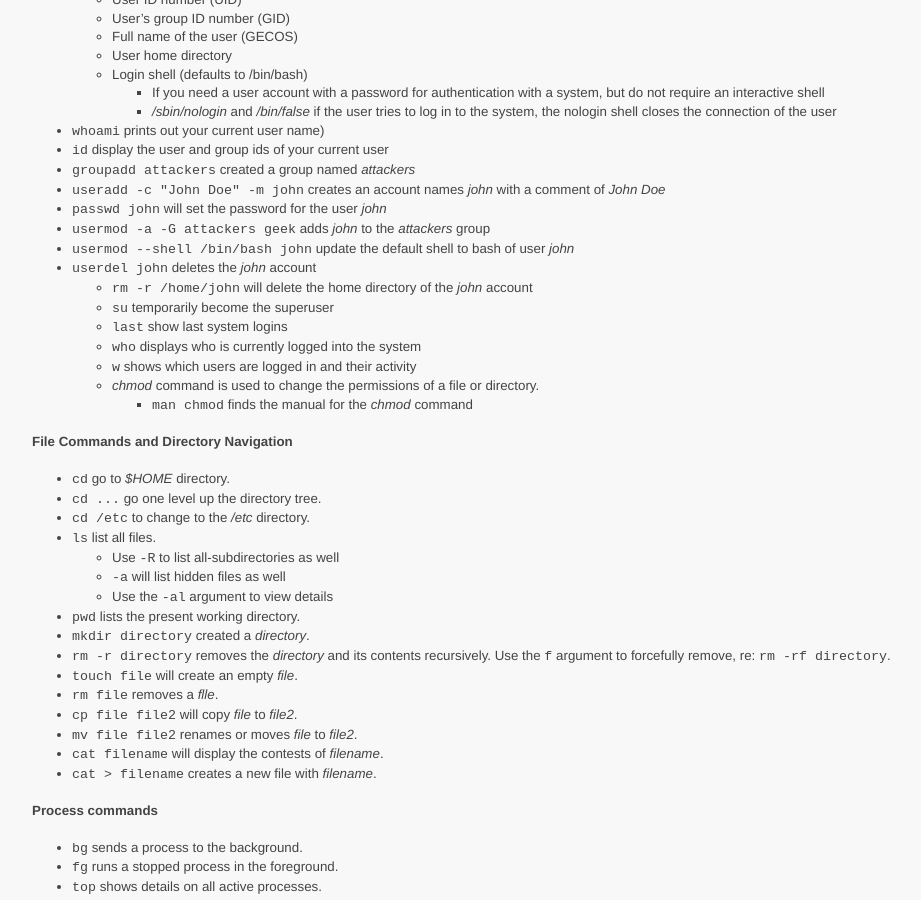
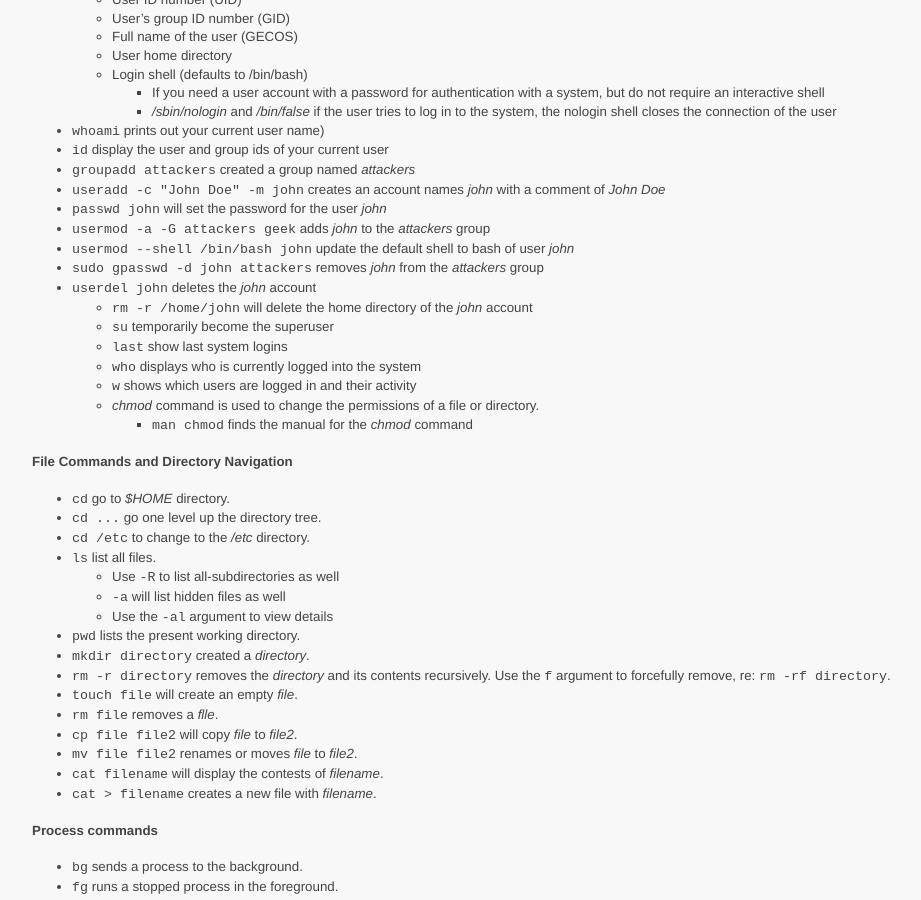
Before and after one commit to ycpcs/cs335-spring2022, a Jekyll site: the page built from labs/setup.md, in a window 1280 px wide and 900 px high, scrolled down 928 px. Shown: the whole window, without its empty margins (68-989 px from the left). Built offline with Jekyll 4.4.1, drawn with Linux system fonts in a browser that asks for light colours.

Commit message:
add removing user from a group

````diff
--- a/labs/setup.md
+++ b/labs/setup.md
@@ -60,6 +60,7 @@ Cheat Sheets
 - ```passwd john``` will set the password for the user _john_
 - ```usermod -a -G attackers geek``` adds _john_ to the _attackers_ group
 - ```usermod --shell /bin/bash john``` update the default shell to bash of user _john_
+- ```sudo gpasswd -d john attackers``` removes _john_ from the _attackers_ group
 - ```userdel john``` deletes the _john_ account
   - ```rm -r /home/john``` will delete the home directory of the _john_ account
   - ```su``` temporarily become the superuser
````
